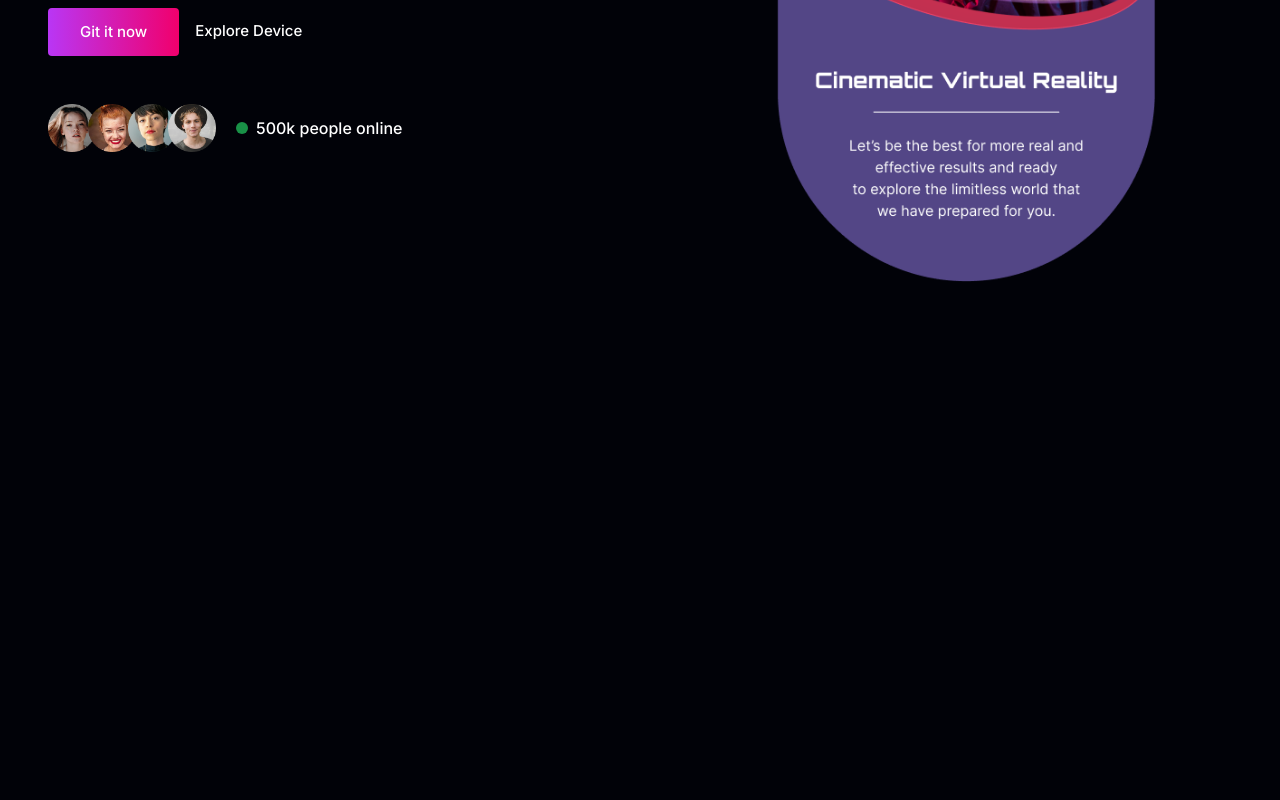
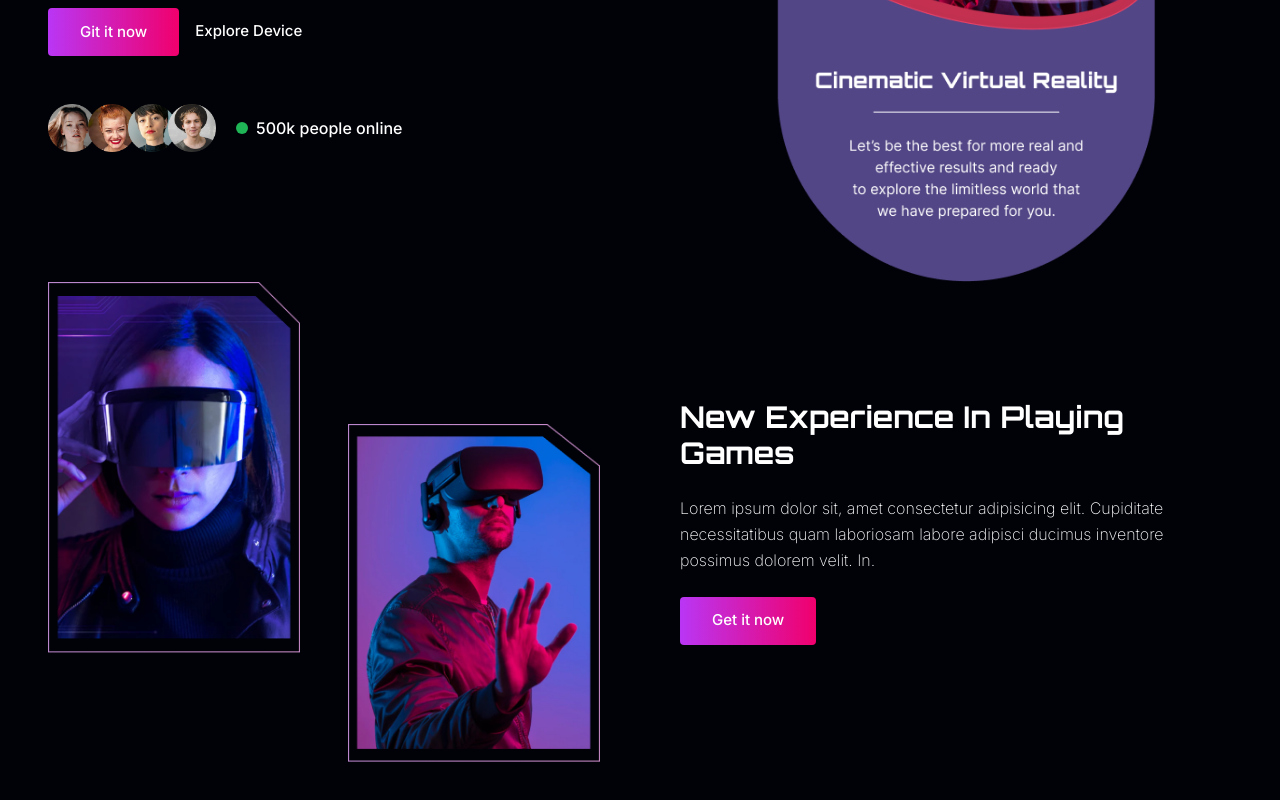
Before and after one commit to kerolesnabill/vr-website, a React (Create React App) app: page / in a window 1280 px wide. Shown: the part 610-1410 px from the top of the page. Before the commit the page ends 892 px from the top, so only its background shows below. Built offline with nearby package versions, Linux system fonts and the light colour scheme.

Commit message:
Create Experience component

```diff
--- a/src/App.js
+++ b/src/App.js
@@ -2,6 +2,7 @@
 import Banner from "./components/Banner";
 import Header from "./components/Header";
 import NavMobile from "./components/NavMobile";
+import Experience from "./components/Experience";
 
 function App() {
   const [navMobile, setNavMobile] = useState(false);
@@ -16,6 +17,7 @@
       >
         <NavMobile setNavMobile={setNavMobile} />
       </div>
+      <Experience />
     </div>
   );
 }
--- /dev/null
+++ b/src/components/Experience.jsx
@@ -0,0 +1,35 @@
+import React from "react";
+import Img1 from "../assets/img/exp-img1.png";
+import Img2 from "../assets/img/exp-img2.png";
+
+const Experience = () => {
+  return (
+    <section className="mb-12 lg:mb-24">
+      <div className="container mx-auto">
+        <div className="flex flex-col min-h-[480px] lg:space-x-20 lg:flex-row">
+          <div className="flex-1 flex space-x-6 items-center lg:space-x-12">
+            <div className="self-start">
+              <img src={Img1} alt="" />
+            </div>
+            <div className="self-end">
+              <img src={Img2} alt="" />
+            </div>
+          </div>
+          <div className="flex-1 flex flex-col items-start justify-center mt-6 lg:mt-0">
+            <h2 className="text-3xl font-bold mb-6">
+              New Experience In Playing Games
+            </h2>
+            <p className="font-secondary mb-6">
+              Lorem ipsum dolor sit, amet consectetur adipisicing elit.
+              Cupiditate necessitatibus quam laboriosam labore adipisci ducimus
+              inventore possimus dolorem velit. In.
+            </p>
+            <button className="btn">Get it now</button>
+          </div>
+        </div>
+      </div>
+    </section>
+  );
+};
+
+export default Experience;
```
